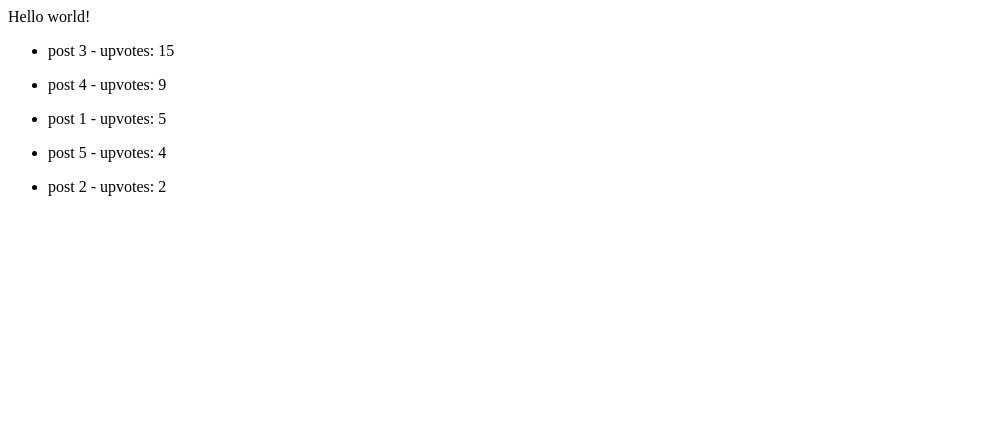
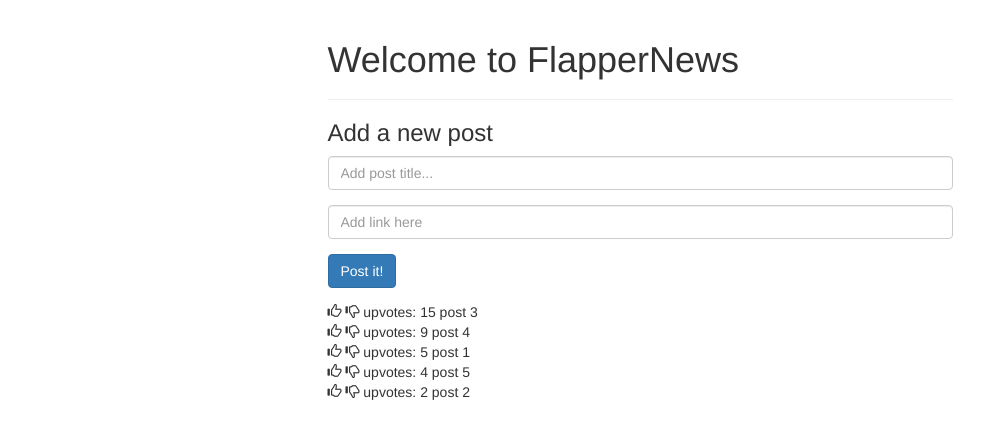
Before and after one commit to enricator/ei-flapper, a website: page src/index.html in a window 1280 px wide. Shown: the whole page, without its empty margins (0-1008 px from the left). Drawn offline with nearby package versions, Linux system fonts and the light colour scheme.

Commit message:
added form, basic interaction and css styles

```diff
--- a/src/index.html
+++ b/src/index.html
@@ -1,19 +1,49 @@
 <html>
   <head>
-    <title>My Angular App!</title>
+    <title>FlapperNews - My Angular App!</title>
+    <!-- build:css bootstrap.min.css -->
+    <link rel="stylesheet" type="text/css" href="../node_modules/bootstrap/dist/css/bootstrap.min.css">
+    <!-- endbuild -->
+    <link rel="stylesheet" type="text/css" href="app.css">
     <!-- build:js app.js -->
     <script src="../node_modules/angular/angular.js"></script>
     <script src="js/app.js"></script>
     <!-- endbuild -->
   </head>
   <body ng-app="flapperNews" ng-controller="MainCtrl">
+    <div class="row">
+      <div class="col-md-6 col-md-offset-3">
 
-    <div>
-      {{ test }}
+        <div class="page-header">
+          <h1>{{ headerMessage }}</h1>
+        </div>
+
+        <form ng-submit="addPost()" class="postform">
+          <h3>Add a new post</h3>
+          <div class="form-group">
+            <input type="text" class="form-control" placeholder="Add post title..."
+                   ng-model="title" ></input>
+          </div>
+          <div class="form-group">
+            <input type="text" class="form-control" placeholder="Add link here"
+                   ng-model="link"></input>
+          </div>
+          <button type="submit" class="btn btn-primary">Post it!</button>
+        </form>
+
+        <div ng-repeat="post in posts | orderBy: '-upvotes'">
+          <span class="glyphicon glyphicon-thumbs-up"
+                ng-click="incrementUpvotes(post)"></span>
+          <span  class="glyphicon glyphicon-thumbs-down"
+                ng-click="decrementUpvotes(post)"></span>
+          upvotes: {{ post.upvotes }}
+          <span class="singlepost">
+            <a ng-show="post.link" href="{{post.link}}">{{post.title}}</a>
+            <span ng-hide="post.link">{{ post.title }}</span>
+          </span>
+        </div>
+
+      </div>
     </div>
-    <ul ng-repeat="post in posts | orderBy: '-upvotes'">
-      <li>{{ post.title }} - upvotes: {{ post.upvotes }} </li>
-    </ul>
-
   </body>
 </html>
--- a/src/js/app.js
+++ b/src/js/app.js
@@ -4,6 +4,8 @@ app.controller('MainCtrl', [
 	'$scope',
 	function($scope){
   		$scope.test = 'Hello world!';
+  		$scope.headerMessage = 'Welcome to FlapperNews';
+
   		$scope.posts = [
 		  {title: 'post 1', upvotes: 5},
 		  {title: 'post 2', upvotes: 2},
@@ -11,5 +13,25 @@ app.controller('MainCtrl', [
 		  {title: 'post 4', upvotes: 9},
 		  {title: 'post 5', upvotes: 4}
 		];
+
+		$scope.addPost = function(){
+		  if(!$scope.title || $scope.title === '') { return; }
+		  $scope.posts.push({
+		  	title:   $scope.title,
+		  	link:    $scope.link,
+		  	upvotes: 0
+		  });
+		  $scope.title = '';
+		  $scope.link = '';
+		};
+
+		$scope.incrementUpvotes = function(post) {
+		  post.upvotes += 1;
+		};
+
+		$scope.decrementUpvotes = function(post) {
+		  if (post.upvotes > 0) { post.upvotes -= 1; } else { post.upvotes = 0; }
+		};
+
 	}
 ]);
```
Also changed, not shown: gulpfile.js (+10 -3 lines).
